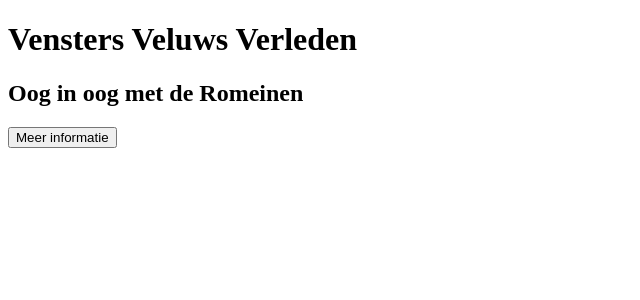
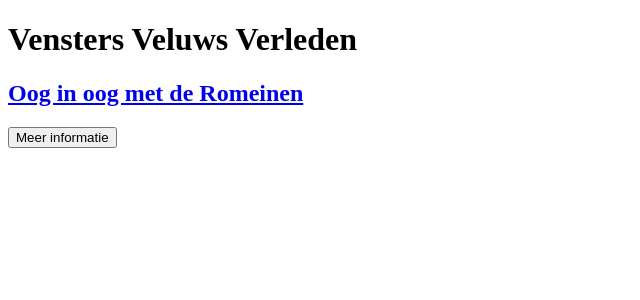
Before and after one commit to JHarmeijer/Project-5-2026-2027, a Next.js app in the folder veluws-verleden/: page / in a window 1280 px wide. Shown: the top 300 px of the page, without its empty margins (0-640 px from the left). Built offline with nearby package versions, Linux system fonts and the light colour scheme.

Commit message:
Schoolplaat geimport

```diff
--- a/veluws-verleden/src/components/HomePage.tsx
+++ b/veluws-verleden/src/components/HomePage.tsx
@@ -6,8 +6,10 @@ export default function HomePage() {
       <h1>Vensters Veluws Verleden</h1>
       <div className="grid">
         <div className="card">
-          <h2>Oog in oog met de Romeinen</h2>
-          <WelkomModal/>
+          <a href="https://brillenmannetje.nl/work/veluwsverleden/ROM_ABV_KLEUR_DEF.tif">
+            <h2>Oog in oog met de Romeinen</h2>
+          </a>
+          <WelkomModal />
         </div>
       </div>
     </main>
```
